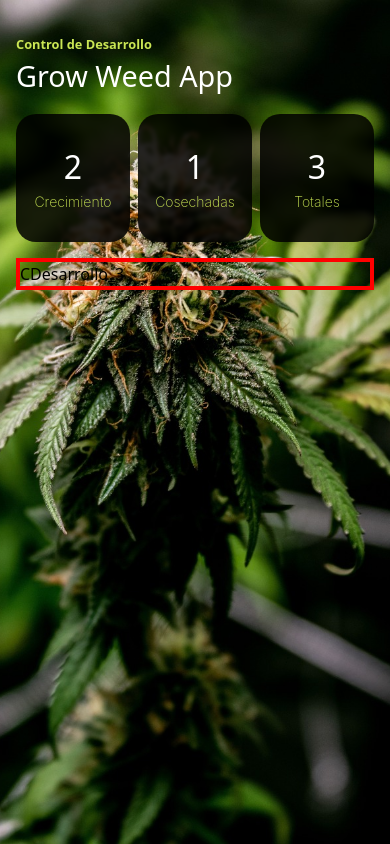
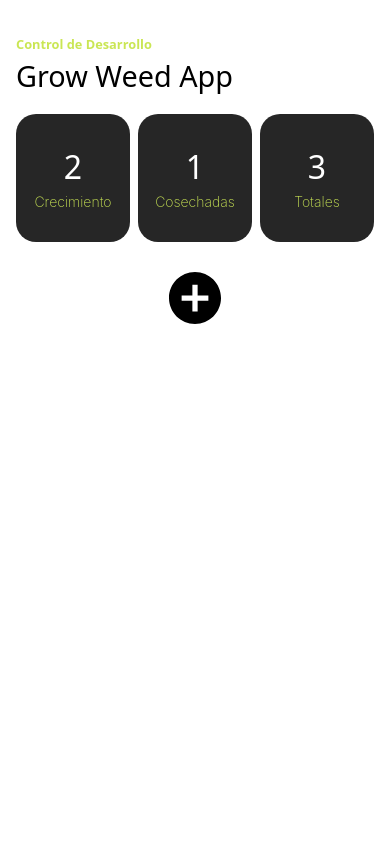
Before and after one commit to ignaarguello/grow-weed-app, a React (Vite) app: page /desarrollo in a window 390 px wide. Built offline with nearby package versions, Linux system fonts and the light colour scheme.

Commit message:
Add: form para crear desarrollos - primera prueba en mobile

```diff
--- a/src/components/CDesarrollo/CDesarrollo_1/CDesarrollo_1.css
+++ b/src/components/CDesarrollo/CDesarrollo_1/CDesarrollo_1.css
@@ -18,7 +18,7 @@
 
   /* Titulo Grow Weed App */
   .TituloGWA_CDesarrollo_1{
-      color: white;
+      color: black;
       font-size: 1.8rem;
   }
 }
--- a/src/components/CDesarrollo/CDesarrollo_3/CDesarrollo_3.css
+++ b/src/components/CDesarrollo/CDesarrollo_3/CDesarrollo_3.css
@@ -1,7 +1,9 @@
 /* 360px - Mobiles (Android) */
-@media screen and (min-width:360px) {
-    #ContenedorGeneral_CDesarrollo_3{
-        border: 4px solid red;
-        margin-top: 1rem;
-    }
+@media screen and (min-width: 360px) {
+  /* Contenedor General de Desarrollo - 3 */
+  #ContenedorGeneral_CDesarrollo_3 {
+    margin-top: 1rem;
+    display: flex;
+    flex-direction: column;
+  }
 }
--- a/src/components/CDesarrollo/CDesarrollo_3/CDesarrollo_3.jsx
+++ b/src/components/CDesarrollo/CDesarrollo_3/CDesarrollo_3.jsx
@@ -1,7 +1,13 @@
+// Estilos
 import './CDesarrollo_3.css'
+
+// Componentes
+import CrearDesarrollo from '../../CrearDesarrollo/CrearDesarrollo'
 
 export default function CDesarrollo_3() {
   return (
-    <div id='ContenedorGeneral_CDesarrollo_3'>CDesarrollo_3</div>
+    <div id='ContenedorGeneral_CDesarrollo_3'>
+      <CrearDesarrollo />
+    </div>
   )
 }
--- /dev/null
+++ b/src/components/CrearDesarrollo/CrearDesarrollo.css
@@ -0,0 +1,61 @@
+/* Resolucion 360px - Mobiles Android */
+@media screen and (min-width: 360px) {
+  /*? Contenedor Principal */
+  #ContenedorPrincipal_CrearDesarrollo {
+    width: 100%;
+    min-height:10vh ;
+    display: flex;
+    flex-direction: column;
+    align-items: center;
+    margin-top: 0.5rem;
+  }
+
+  /* Propiedades del Formulario */
+  #Form_CrearInformes_CrearInforme {
+    width: 100%;
+    height: 100%;
+  }
+
+  /*? Contenedor para cada input y su label */
+  .ContenedorParaCadaInputLabel_CrearDesarrollo {
+    /* border: 2px solid aqua; */
+    display: flex;
+    flex-direction: column;
+    justify-content: center;
+    gap: 0.3rem;
+    margin: 1rem 0;
+  }
+
+  /* * Propiedades del label */
+  .ContenedorParaCadaInputLabel_CrearDesarrollo > label {
+    /* border: 2px solid brown; */
+    font-weight: bold;
+  }
+
+  /* * Propiedades del input */
+  .ContenedorParaCadaInputLabel_CrearDesarrollo > input {
+    /* border: 2px solid brown; */
+    border-bottom: 1px solid gainsboro;
+    padding-left: 0.2rem;
+  }
+
+
+  /* Div Contenedor del Button Crear */
+  #ContenedorButtonCrear_CrearDesarrollo{
+      display: flex;
+      justify-content: center;
+      margin-top: 2rem;
+  }
+
+  /* Propiedades del Button - Crear Desarrollo */
+  #ButtonCrear_CrearDesarrollo {
+    align-self: center;
+    text-align: center;
+    padding: 15px;
+    background-color: black;
+    border-radius: 50px;
+    color: white;
+    width: 50%;
+    font-weight: 500;
+  }
+}
--- /dev/null
+++ b/src/components/CrearDesarrollo/CrearDesarrollo.jsx
@@ -0,0 +1,52 @@
+// Estilos
+import './CrearDesarrollo.css'
+
+/* Hooks */
+import { useState } from 'react';
+
+/* Icono */
+import { IoMdAddCircle } from "react-icons/io";
+
+
+
+export default function CrearDesarrollo() {
+    /* Variable de estado para mostrar - ocultar el Form */
+    const [isFormVisible, setIsFormVisible] = useState(false);
+
+    /* Funcion que setea el estado del formulario */
+    const toggleForm = () => {
+        setIsFormVisible(!isFormVisible);
+    };
+
+    return (
+        <div id="ContenedorPrincipal_CrearDesarrollo">
+            <div id="ContenedorIcono_CrearDesarrollo" onClick={toggleForm}>
+                <IoMdAddCircle id='IconoCrearInforme_CrearInforme' />
+            </div>
+            {/* Formulario para crear desarrollo - estado inicial (Hidden) */}
+            {isFormVisible && (
+                <form id='Form_CrearInformes_CrearInforme'>
+                    {/* Nombre */}
+                    <div className='ContenedorParaCadaInputLabel_CrearDesarrollo'>
+                        <label htmlFor="nombre">Nombre:</label>
+                        <input type="text" id="nombre_desarrollo" />
+                    </div>
+                    {/* Genetica */}
+                    <div className='ContenedorParaCadaInputLabel_CrearDesarrollo'>
+                        <label htmlFor="nombre">Genetica:</label>
+                        <input type="text" id="genetica_desarrollo" />
+                    </div>
+                    {/* Tipo Genetica */}
+                    <div className='ContenedorParaCadaInputLabel_CrearDesarrollo'>
+                        <label htmlFor="nombre">Tipo Genetica:</label>
+                        <input type="text" id="genetica_desarrollo" />
+                    </div>
+                    {/* Button Crear */}
+                    <div id='ContenedorButtonCrear_CrearDesarrollo'>
+                    <div id='ButtonCrear_CrearDesarrollo'  onClick={() => alert('Desarrollo Creado')}>Crear</div>
+                    </div>
+                </form>
+            )}
+        </div>
+    )
+}
--- a/src/pages/Desarrollo/Desarrollo.css
+++ b/src/pages/Desarrollo/Desarrollo.css
@@ -5,7 +5,7 @@
         min-height: 100vh;
         width: 100%;
         padding: 1rem;
-        background-image: url('../../images/cannabis1.jpg');
+        /* background-image: url('../../images/cannabis1.jpg'); */
         background-size: cover;
         background-position: -114px;
         /* Flex */
```
Also changed, not shown: Data.js (added, +8 -0 lines).
